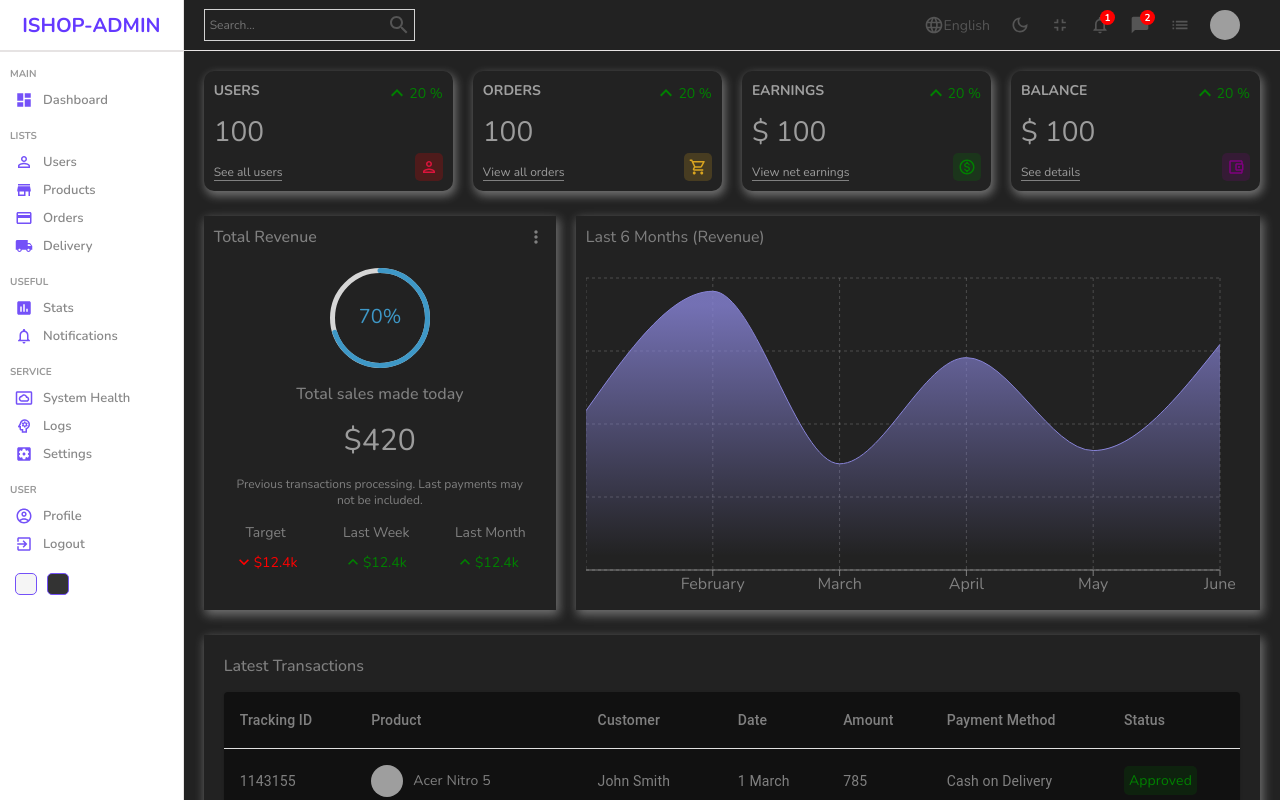
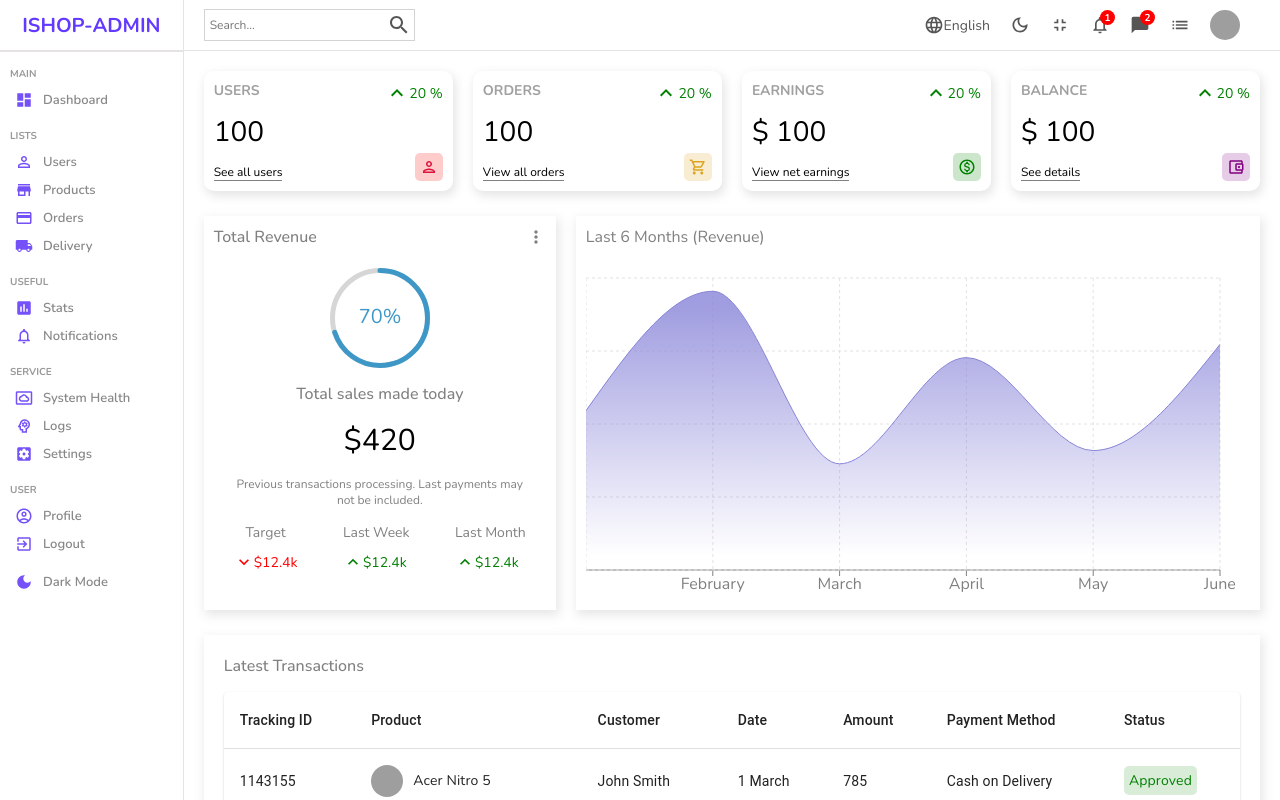
Before and after one commit to chihabSD/ishopadmin, a React (Create React App) app: page / in a window 1280 px wide. Shown: the top 800 px of the page. Built offline with nearby package versions, Linux system fonts and the light colour scheme; grey boxes are pictures that could not be loaded.

Commit message:
adding darkmode with context api

```diff
--- a/src/App.js
+++ b/src/App.js
@@ -1,4 +1,4 @@
-import React, { useEffect } from "react";
+import React, { useEffect, useState } from "react";
 import { Route, Routes } from "react-router-dom";
 
 import Home from "./pages/Home";
@@ -7,32 +7,46 @@ import List from "./pages/List";
 import Single from "./pages/Single";
 import New from "./pages/New";
 import { userInputs, productInputs } from "./formSource";
-import './style/dark.scss'
+import "./style/dark.scss";
+import { DarkModeContext } from "./contexts/darkModeContext";
 const App = () => {
+  const [dark, setDark] = useState(false);
+
+  const toggleDarkMode = () => {
+    setDark((prev) => !prev);
+  };
+
   return (
-    <div className="app dark">
-
+    <DarkModeContext.Provider value={{toggleDarkMode, dark}}>
+      <div className={dark ? "app dark" : "app"}>
         <Routes>
           <Route path="/">
-        <Route element={<Home />} index />
+            <Route element={<Home toggleDarkMode={toggleDarkMode} />} index />
             <Route path="login" element={<Login />} />
 
             {/* Users */}
             <Route path="users">
               <Route index element={<List />} />
               <Route path=":userId" element={<Single />} />
-          <Route path="new" element={<New inputs={userInputs} title='Add New User' />} />
+              <Route
+                path="new"
+                element={<New inputs={userInputs} title="Add New User" />}
+              />
             </Route>
 
             {/* Products */}
             <Route path="products">
               <Route index element={<List />} />
               <Route path=":userId" element={<Single />} />
-          <Route path="new" element={<New inputs={productInputs} title="Add New Product" />} />
+              <Route
+                path="new"
+                element={<New inputs={productInputs} title="Add New Product" />}
+              />
             </Route>
           </Route>
         </Routes>
       </div>
+    </DarkModeContext.Provider>
   );
 };
 
--- a/src/components/datatable/index.js
+++ b/src/components/datatable/index.js
@@ -29,7 +29,7 @@ const DataTable = () => {
             Add new User
         </Link>
         </div>
-      <DataGrid
+      <DataGrid className="datagrid"
         rows={userRows}
         columns={userColumns.concat(actionColumn)}
         pageSize={5}
--- a/src/components/navbar/index.js
+++ b/src/components/navbar/index.js
@@ -1,7 +1,9 @@
-import React from "react";
+import React, { useContext } from "react";
 import "./style.scss";
-import { Language, Search, DarkModeOutlined , FullscreenExitOutlined, NotificationsOutlined, ListOutlined, ChatBubbleOutlined} from "@mui/icons-material";
+import { Language, Search, DarkModeOutlined , FullscreenExitOutlined, NotificationsOutlined, ListOutlined, ChatBubbleOutlined, Brightness1Outlined} from "@mui/icons-material";
+import { DarkModeContext } from "../../contexts/darkModeContext";
 const Nabar = () => {
+  const {dark, toggleDarkMode} = useContext(DarkModeContext)
   return (
     <div className="navbar">
       <div className="wrapper">
@@ -15,7 +17,9 @@ const Nabar = () => {
           English
           </div>
           <div className="item">
-            <DarkModeOutlined className="icon"/>
+
+            <DarkModeOutlined className="icon" onClick={()=>toggleDarkMode()}/>
+
           </div>
           <div className="item">
             <FullscreenExitOutlined className="icon"/>
--- a/src/components/navbar/style.scss
+++ b/src/components/navbar/style.scss
@@ -40,6 +40,7 @@
           margin-right: 20px;
           position: relative;
 
+          cursor: pointer;
           .icon {
             font-size: 20px;
           }
--- a/src/components/sidebar/index.js
+++ b/src/components/sidebar/index.js
@@ -1,4 +1,4 @@
-import React from "react";
+import React, { useContext } from "react";
 import "./style.scss";
 import {
   LineStyle,
@@ -7,8 +7,10 @@ import {
   NotificationsNone,
   TrendingUp,
   PersonOutline,
+  DarkMode,
   StoreMallDirectory,
   Dashboard,
+  SettingsBrightnessOutlined,
   CreditCard,
   LocalShipping,
   SettingsApplications,
@@ -19,8 +21,10 @@ import {
   ExitToApp,
 } from "@mui/icons-material";
 import { Link } from "react-router-dom";
+import { DarkModeContext } from "../../contexts/darkModeContext";
 
 const SideBar = () => {
+  const { dark, toggleDarkMode } = useContext(DarkModeContext);
   return (
     <div className="sidebar">
       <div className="top">
@@ -39,7 +43,6 @@ const SideBar = () => {
           <p className="title">LISTS</p>
 
           <Link to="/users" style={{ textDecoration: "none" }}>
-
             <li>
               <PersonOutline className="icon" />
               <span>Users</span>
@@ -47,7 +50,6 @@ const SideBar = () => {
           </Link>
 
           <Link to="/products" style={{ textDecoration: "none" }}>
-
             <li>
               <StoreMallDirectory className="icon" />
               <span>Products</span>
@@ -95,14 +97,17 @@ const SideBar = () => {
         </ul>
       </div>
       <div className="bottom">
-        <div
-          className="colorOption"
-          // onClick={() => dispatch({ type: "LIGHT" })}
-        ></div>
-        <div
-          className="colorOption"
-          // onClick={() => dispatch({ type: "DARK" })}
-        ></div>
+        <ul>
+          <li onClick={() => toggleDarkMode()}>
+            {dark ? (
+              <SettingsBrightnessOutlined className="icon" />
+            ) : (
+              <DarkMode className="icon" />
+            )}
+
+            <span>{dark ? "Light Mode" : "Dark Mode "}</span>
+          </li>
+        </ul>
       </div>
     </div>
   );
--- a/src/components/sidebar/style.scss
+++ b/src/components/sidebar/style.scss
@@ -65,26 +65,64 @@
 
     .bottom{
         display: flex;
-        align-items: center;
+        // align-items: center;
         margin: 10px;
 
-        .colorOption{
-            width: 20px;
-            height: 20px;
-            border-radius: 5px;
-            border: 1px solid #7451f8;
+        ul {
+          list-style: none;
+          margin: 0;
+          padding: 0;
+
+          .title {
+            font-size: 10px;
+            font-weight: bold;
+            color: #999;
+            margin-top: 15px;
+            margin-bottom: 5px;
+          }
+
+          li {
+            display: flex;
+            align-items: center;
+            padding: 5px;
             cursor: pointer;
-            margin: 5px;
 
-            &:nth-child(1){
-                background-color: whitesmoke;
+            &:hover {
+              background-color: #ece8ff;
             }
-            &:nth-child(2){
-                background-color: #333;
+
+            .icon {
+              font-size: 18px;
+              color: #7451f8;
             }
-            &:nth-child(3){
-                background-color: darkblue;
-            }
+
+            span{
+              font-size: 13px;
+              font-weight: 600;
+              color: #888;
+              margin-left: 10px;
+          }
+          }
         }
+
+        // background-color: blue;
+        // .colorOption{
+        //     width: 20px;
+        //     height: 20px;
+        //     border-radius: 5px;
+        //     border: 1px solid #7451f8;
+        //     cursor: pointer;
+        //     margin: 5px;
+
+        //     &:nth-child(1){
+        //         background-color: whitesmoke;
+        //     }
+        //     &:nth-child(2){
+        //         background-color: #333;
+        //     }
+        //     &:nth-child(3){
+        //         background-color: darkblue;
+        //     }
+        // }
     }
   }
--- /dev/null
+++ b/src/contexts/darkModeContext.js
@@ -0,0 +1,2 @@
+import { createContext } from "react"
+export const DarkModeContext = createContext({})
--- a/src/style/dark.scss
+++ b/src/style/dark.scss
@@ -1,10 +1,11 @@
 .app.dark {
-    background-color: #222;
+    background-color: #111;
     color: rgb(156, 156, 156);
 
     .chartGrid {
       stroke: rgba(228, 228, 228, 0.219);
     }
+
     .table {
       background-color: #111;
 
@@ -12,4 +13,57 @@
         color: gray;
       }
     }
+
+    .navbar {
+      color: #999;
+      border-color: #333;
+
+      .search {
+        border-color: gray;
       }
+    }
+
+    .sidebar {
+      background-color: #111;
+      border-color: #333;
+
+      .top {
+        .logo {
+          color: #999;
+        }
+      }
+      hr {
+        border-color: #333;
+      }
+
+      ul {
+        li {
+          &:hover {
+            background-color: #333;
+          }
+
+          .icon {
+            color: #999;
+          }
+        }
+      }
+    }
+
+    .datatable {
+      .datagrid {
+        color: gray;
+        border: none;
+
+        .viewButton,
+        .deleteButton,
+        .cellWithStatus {
+          color: gray;
+          border: none;
+        }
+      }
+    }
+
+    input{
+        background-color: transparent;
+    }
+  }
```
Lines whose indentation alone changed are shown as unchanged.
